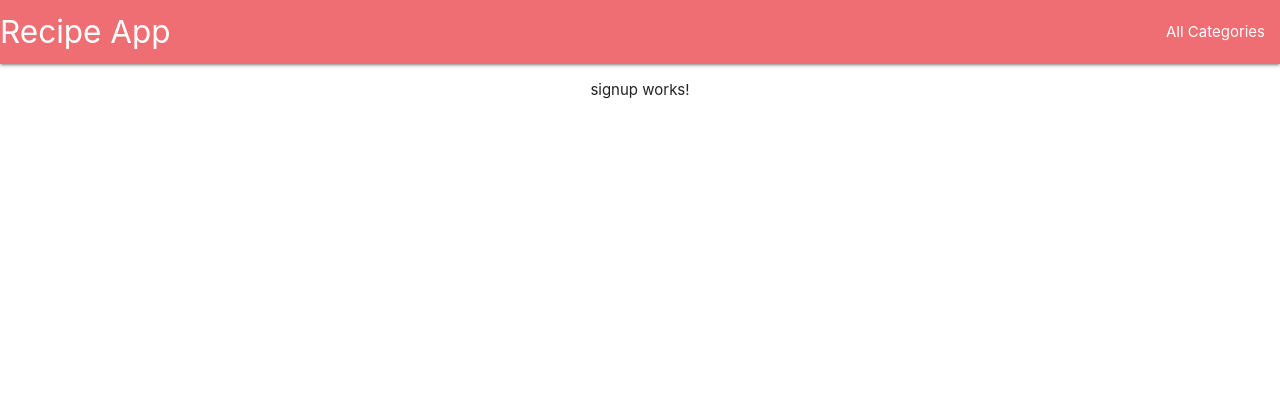
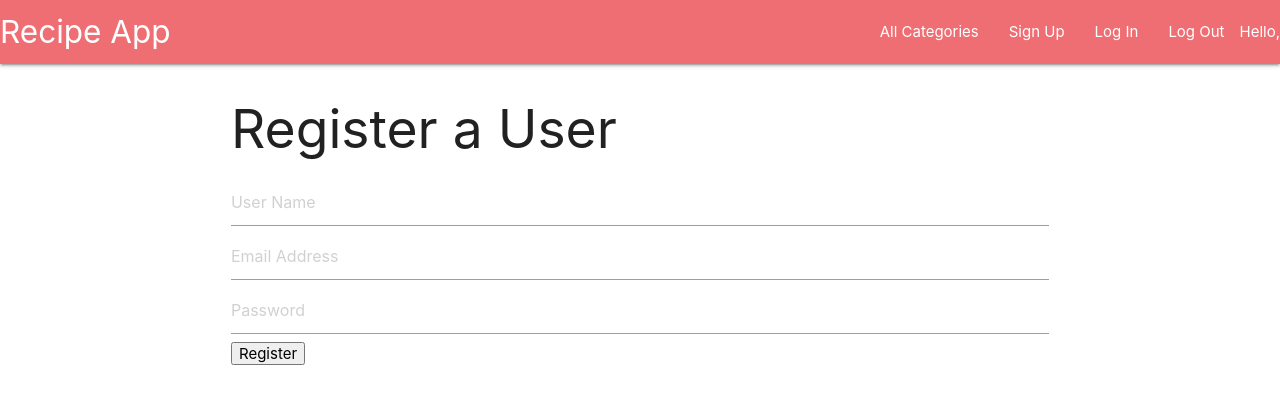
Before and after one commit to bortiznine/Recipe-Frontend, an Angular app: page /signup in a window 1280 px wide. Shown: the top 404 px of the page. Built offline with nearby package versions, Linux system fonts and the light colour scheme.

Commit message:
added register form for app

```diff
--- a/src/app/app.component.html
+++ b/src/app/app.component.html
@@ -4,11 +4,11 @@
     <ul id="nav-mobile" class="right hide-on-med-and-down">
       <li><a routerLink="/categories">All Categories</a></li>
 
-      <span *ngIf="">
+      <span *ngIf="true">
         <li><a routerLink="/signup">Sign Up</a></li>
         <li><a routerLink="/login">Log In</a></li>
       </span>
-      <span *ngIf="">
+      <span *ngIf="true">
         <li><a routerLink="/logout">Log Out</a></li>
         <li>Hello,</li>
       </span>
--- /dev/null
+++ b/src/app/services/user/user.service.ts
@@ -0,0 +1,17 @@
+import { Injectable } from '@angular/core';
+import { HttpClient } from '@angular/common/http';
+const herokuUrl = 'https://damp-bayou-38809.herokuapp.com';
+@Injectable({
+  providedIn: 'root'
+})
+export class UserService {
+
+  constructor(private http: HttpClient) { console.log('user service loaded'); }
+
+  registerUser(newUser): void {
+    console.log(newUser);
+    this.http
+      .post(`${herokuUrl}/auth/users/register`, newUser)
+      .subscribe(response => console.log(response), err => console.log(err));
+  }
+}
--- a/src/app/signup/signup.component.html
+++ b/src/app/signup/signup.component.html
@@ -1 +1,7 @@
-<p>signup works!</p>
+<form>
+  <h2>Register a User</h2>
+  <input [(ngModel)]="userName" type="text" name="userName" placeholder="User Name"/>
+  <input [(ngModel)]="emailAddress" type="text" name="emailAddress" placeholder="Email Address"/>
+  <input [(ngModel)]="password" type="text" name="password" placeholder="Password"/>
+  <input (click)="registerUser()" type="submit" value="Register"/>
+</form>
--- a/src/app/signup/signup.component.ts
+++ b/src/app/signup/signup.component.ts
@@ -1,4 +1,5 @@
 import { Component, OnInit } from '@angular/core';
+import {UserService} from 'src/app/services/user/user.service';
 
 @Component({
   selector: 'app-signup',
@@ -7,7 +8,17 @@ import { Component, OnInit } from '@angular/core';
 })
 export class SignupComponent implements OnInit {
 
-  constructor() { }
+  public userName: string;
+  public emailAddress: string;
+  public password: string;
+
+  registerUser(): void {
+    const newUser = {userName: this.userName, emailAddress: this.emailAddress, password: this.password};
+    this.userService.registerUser(newUser);
+  }
+  constructor(private userService: UserService) {
+
+  }
 
   ngOnInit(): void {
   }
```
Also changed, not shown: 1 other file (tests, documents, lock files or other folders).
